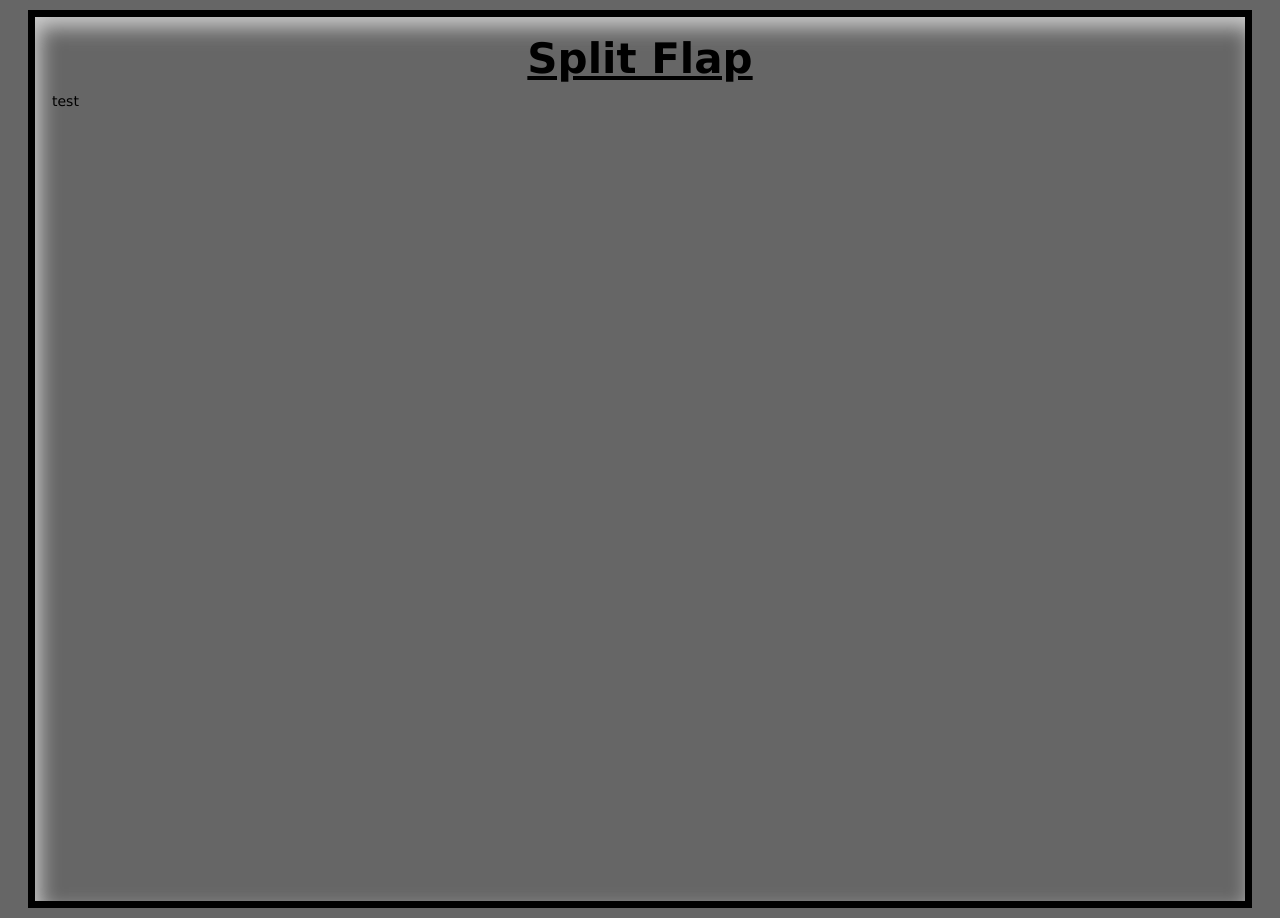
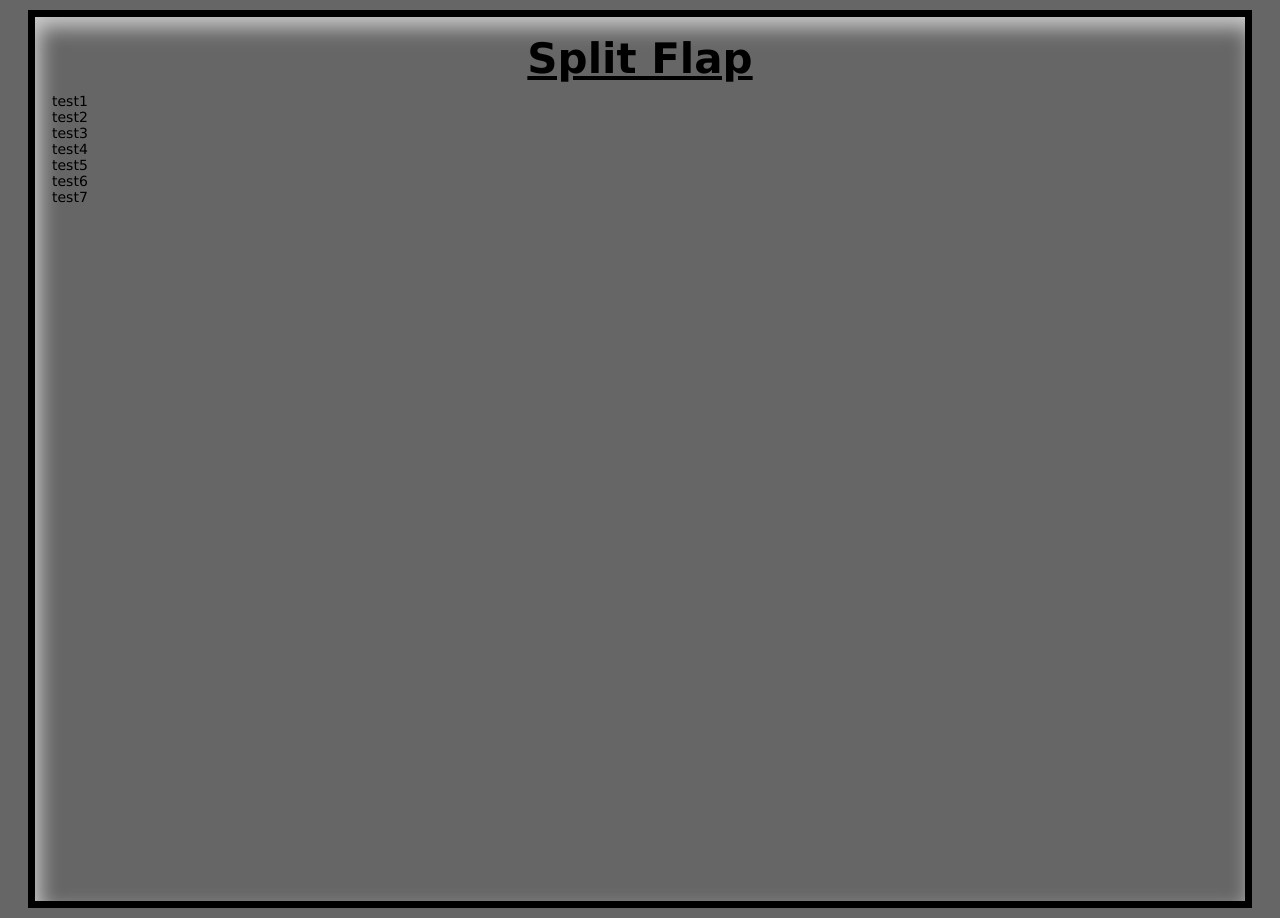
Before and after one commit to MarauderXtreme/flightboard, a PHP site: page / in a window 1280 px wide. Run offline with PHP 8.4, Linux system fonts and the light colour scheme; data that the repository does not hold is empty.

Commit message:
Extension of testing content

```diff
--- a/htdocs/content/home.php
+++ b/htdocs/content/home.php
@@ -17,10 +17,10 @@
 	}
 	// echo '<div class="test"></div>';
 ?>
-<div id="line-1">test</div>
-<div id="line-2"></div>
-<div id="line-3"></div>
-<div id="line-4"></div>
-<div id="line-5"></div>
-<div id="line-6"></div>
-<div id="line-7"></div>
+<div id="line-1" class="flipline">test1</div>
+<div id="line-2" class="flipline">test2</div>
+<div id="line-3" class="flipline">test3</div>
+<div id="line-4" class="flipline">test4</div>
+<div id="line-5" class="flipline">test5</div>
+<div id="line-6" class="flipline">test6</div>
+<div id="line-7" class="flipline">test7</div>
```
